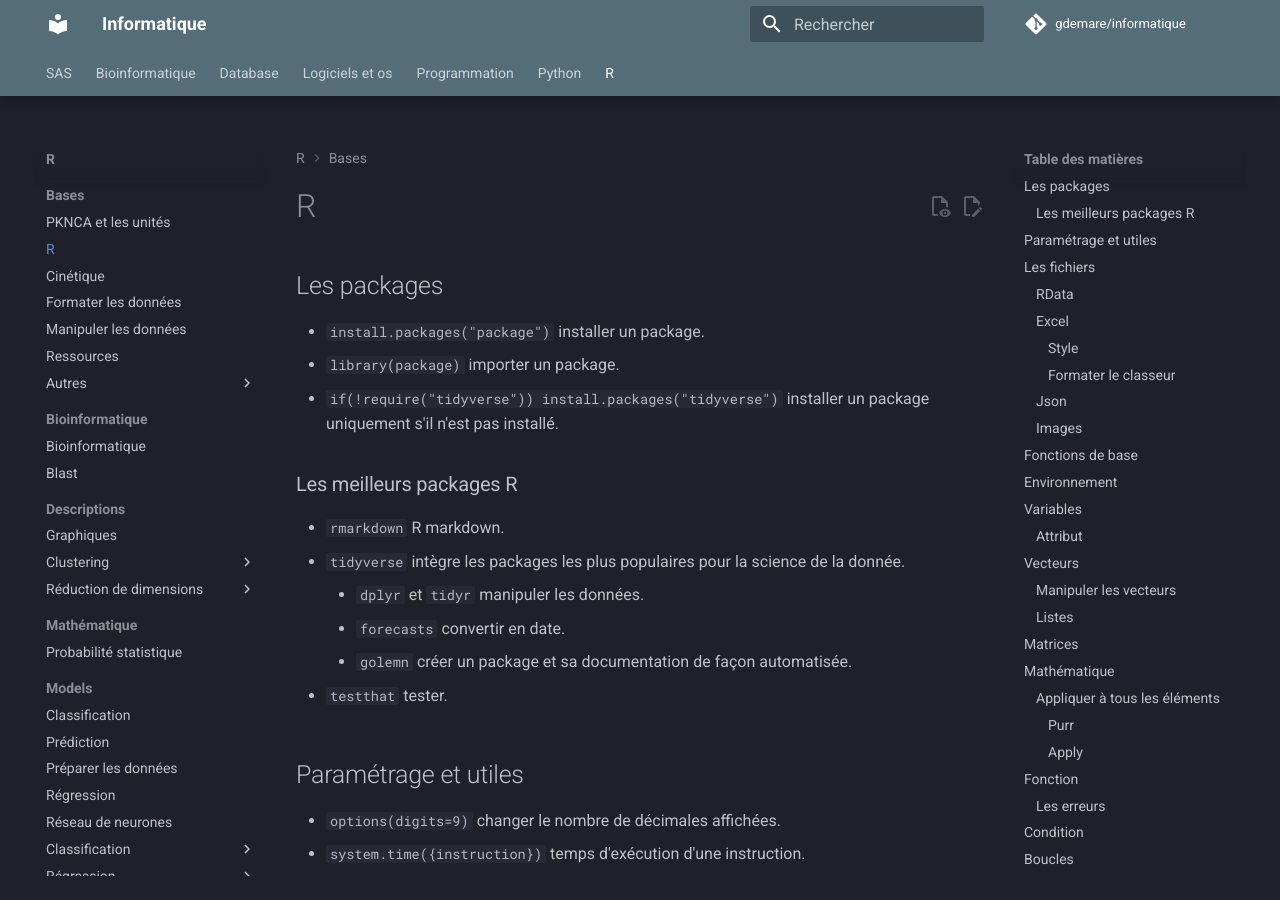
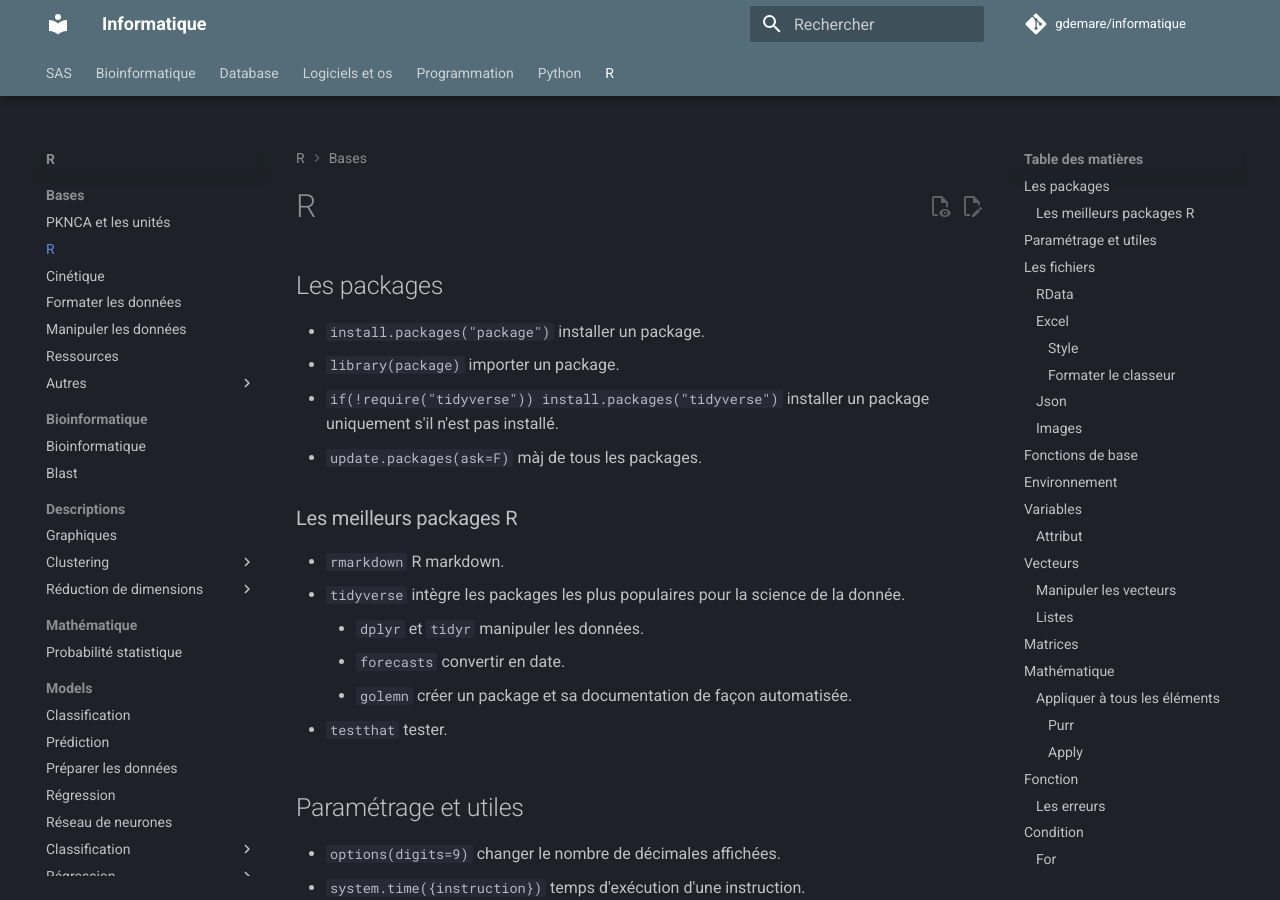
Before and after one commit to gdemare/Informatique, an MkDocs documentation site: the page built from docs/r/bases/R.md, in a window 1280 px wide and 900 px high. Built offline with MkDocs 1.6.1 and Material for MkDocs 9.7.7, drawn with Linux system fonts in a browser that asks for light colours; comment, search, counter and statistics services are not loaded; some of the changed text lies outside the part shown.

Commit message:
Update R.md

````diff
--- a/docs/r/bases/R.md
+++ b/docs/r/bases/R.md
@@ -3,6 +3,7 @@
 * `install.packages("package")` installer un package.
 * `library(package)` importer un package.
 * `if(!require("tidyverse")) install.packages("tidyverse")` installer un package uniquement s'il n'est pas installé.
+* `update.packages(ask=F)` màj de tous les packages.
 ### Les meilleurs packages R
 
 * `rmarkdown` R markdown.
@@ -185,11 +186,9 @@
   * `maximum`.
 
 * `scale(matrice)` centrer et réduire une matrice par colonne.
-
 ## Mathématique
 
 * `signif(x, 2)` choirisr le nombre de chiffres significatifs.
-
 ### Appliquer à tous les éléments
 
 #### Purr
@@ -208,7 +207,6 @@
 
 !!! note
 	`map(dt, ~fct_print_unit_col(.x))` appliquer une fonction à chaque colonne.
-
 #### Apply
 
 Apply permet d'appliquer une fonction à chaque élément.
@@ -219,7 +217,6 @@
 
 !!! note
 	La fonction peut être déclarée comme `function(x){x}`.
-
 ## Fonction
 
 ``` r
@@ -230,12 +227,10 @@
 
 * `formals(build_pk)` renvoie les paramètres d'une fonction.
 * `as.list(environment())`
-
 ### Les erreurs
 
 * `try(log("ABC"), TRUE)` masque le message si une erreur se produit.
 * `tryCatch(log("ABC"), error = function(e) {print("error")})` afficher un message quand la fonction produit une erreur.
-
 ## Condition
 
 ```r
@@ -263,12 +258,10 @@
 `identical(val1, val2)`	| égalité pratique pour `logical(0)`
 `%in%`					| appartient
 `!`     				| négation
-
 ## Boucles
 
 !!! note
 	`cat` permet de faire suivre le % d'une boucle `cat("\rÉtape", num_script, "/", for_nb_scripts, '-', script)`.
-
 ### For
 
 ``` r
@@ -276,7 +269,6 @@
 	instruction
 }
 ```
-
 ### While
 
 ### While - tant que c'est vrai
@@ -286,7 +278,6 @@
 	instructions
 }
 ```
-
 ## Les dates
 
 `library(lubridate)`
@@ -313,7 +304,6 @@
 * `weekdays(nbre)` jour de la semaine.
 * `hours(heure)` heure.
 * `format(datetime, format = '')` format d'affichage d'une date et de l'heure.
-
 ## Texte
 
 * `nchar()` compter le nbre de caractères.
@@ -325,7 +315,6 @@
 * `trim(texte)` supprimer les espaces (package `gdata`).
 * `toupper(texte)` mettre les caractères en majuscule.
 * `tolower(texte)` mettre en petit caractères.
-
 ### Expressions régulières
 
 Library `stringr`
@@ -357,19 +346,16 @@
 `[]+`		| jusqu'a que ce soit faux.
 !!! note
 	Le caractère d'échappement est `\\`.
-
 ## Connecter R à une bdd
 
 Bibliothèque `library(DBI)`
 
 * `dbListTables(connection)` Liste des tables.
-
 ### Connecteur
 
-Connecteur	| Library	| Fonction
-------------|-----------|---
-MySQL 		| `RMySQL`	| `MySQL()`
-
+| Connecteur | Library  | Fonction  |
+| ---------- | -------- | --------- |
+| MySQL      | `RMySQL` | `MySQL()` |
 ### Créer une connexion.
 
 ```r
@@ -387,12 +373,10 @@
 
 * `requete = sqlInterpolate(connection, "SELECT * FROM acte WHERE acte_code = ?id", id = acteId)` créer et contrôler les variables utilisées dans la requête.
 * `dbGetQuery(connection, requete)` exécuter la requête.
-
 ## R markdown
 
 * `echo = FALSE` masquer la sortie.
 * `include = FALSE` masquer le code.
-
 ## Aléatoire
 
 * `runif(nb, min, max)` générer un ou plusieurs nombres aléatoires entre deux bornes.
````
